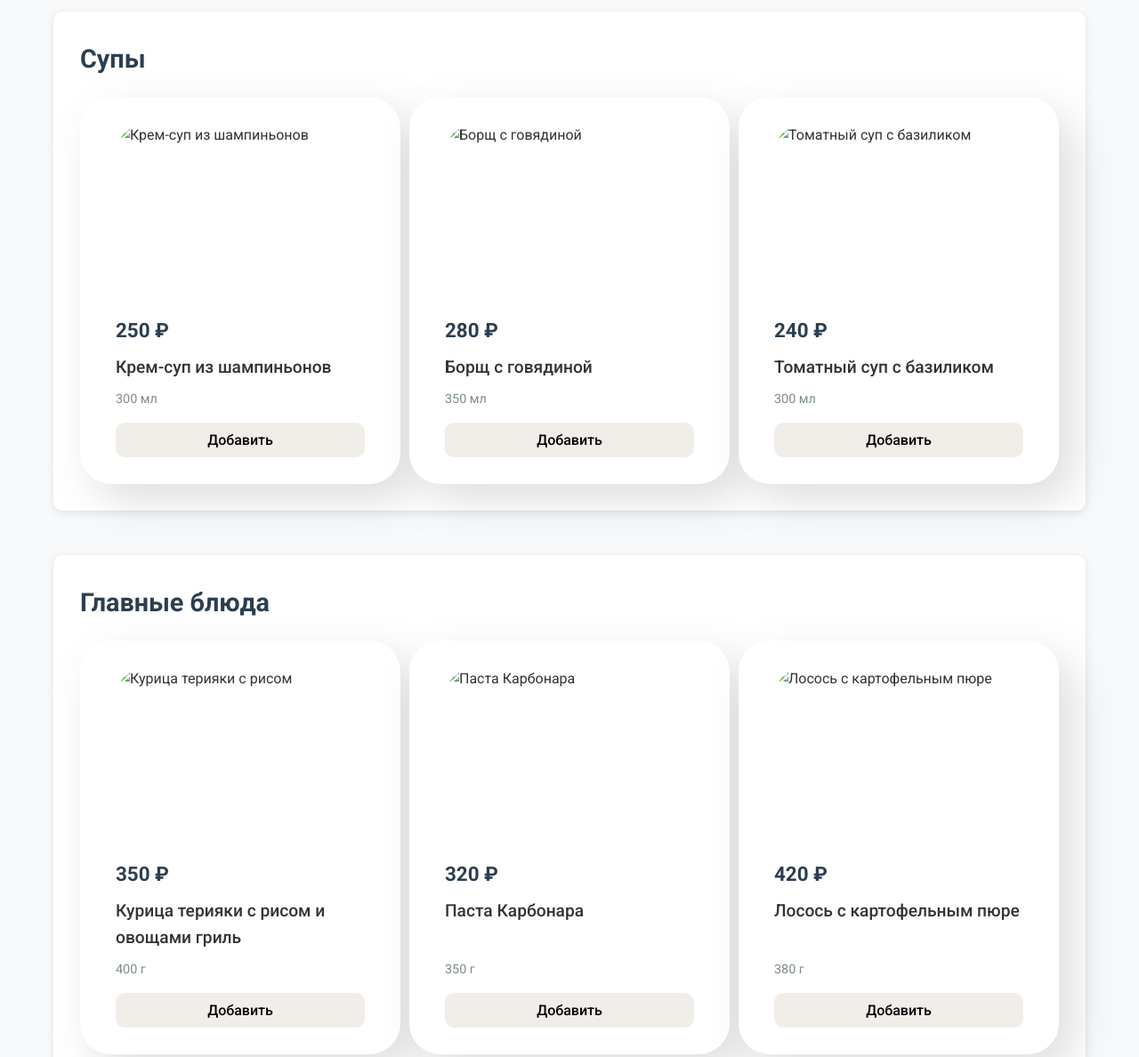
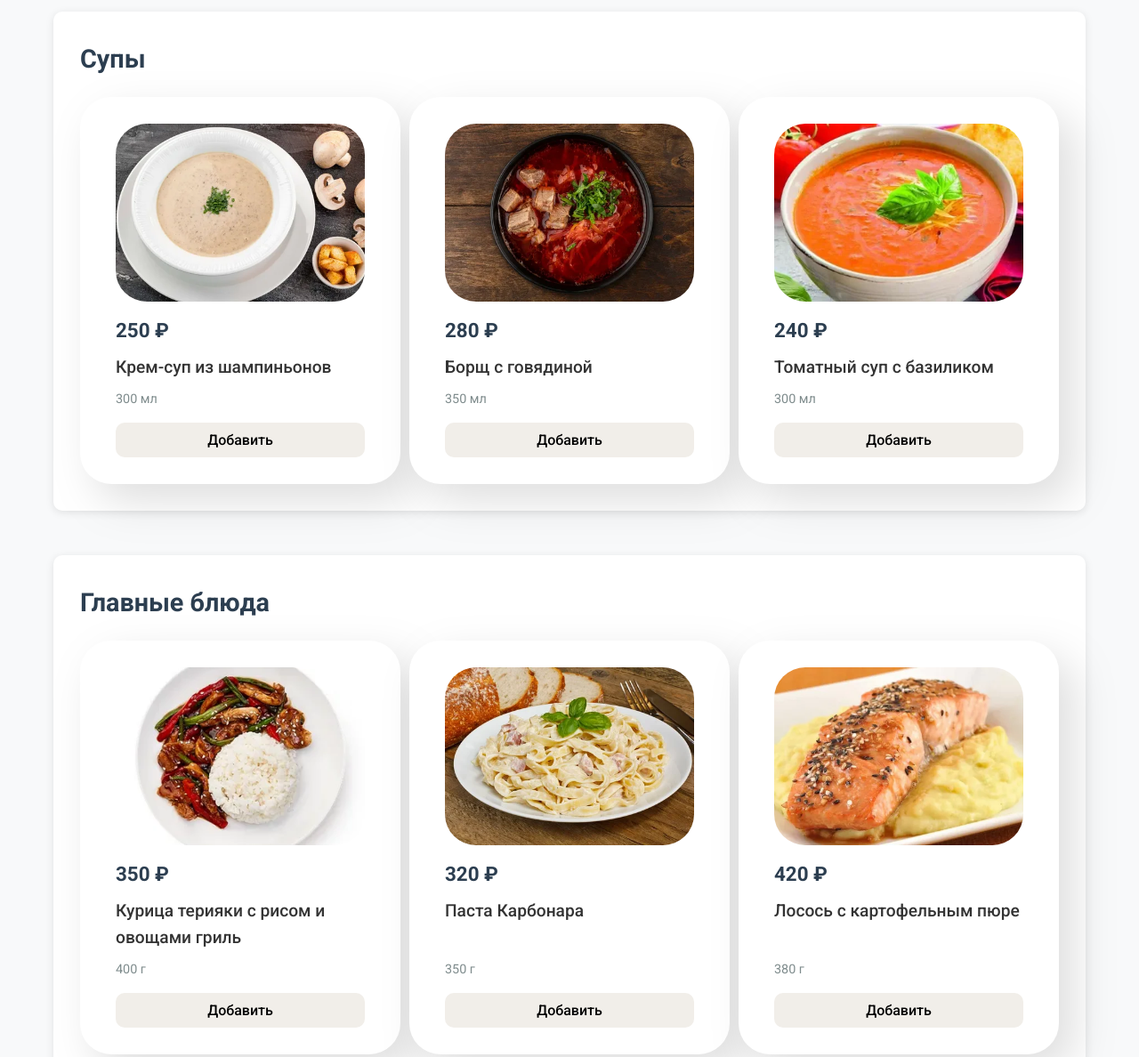
Before and after one commit to Tavvex/web_tech_lab, a plain HTML site: page build-lunch.html in a window 1280 px wide. Shown: the part 180-1368 px from the top of the page at 89% size. Drawn offline with Linux system fonts and the light colour scheme.

Commit message:
add images

```diff
--- a/build-lunch.html
+++ b/build-lunch.html
@@ -27,21 +27,21 @@
                 <h2>Супы</h2>
                 <div class="dishes-grid">
                     <div class="dish-card">
-                        <img src="images/soup1.jpg" alt="Крем-суп из шампиньонов">
+                        <img src="images/soup-murhs.jpg" alt="Крем-суп из шампиньонов">
                         <p class="price">250 ₽</p>
                         <p class="name">Крем-суп из шампиньонов</p>
                         <p class="weight">300 мл</p>
                         <button class="add-btn">Добавить</button>
                     </div>
                     <div class="dish-card">
-                        <img src="images/soup2.jpg" alt="Борщ с говядиной">
+                        <img src="images/soup-meat.jpg" alt="Борщ с говядиной">
                         <p class="price">280 ₽</p>
                         <p class="name">Борщ с говядиной</p>
                         <p class="weight">350 мл</p>
                         <button class="add-btn">Добавить</button>
                     </div>
                     <div class="dish-card">
-                        <img src="images/soup3.jpg" alt="Томатный суп с базиликом">
+                        <img src="images/soup-tomato.jpg" alt="Томатный суп с базиликом">
                         <p class="price">240 ₽</p>
                         <p class="name">Томатный суп с базиликом</p>
                         <p class="weight">300 мл</p>
@@ -54,21 +54,21 @@
                 <h2>Главные блюда</h2>
                 <div class="dishes-grid">
                     <div class="dish-card">
-                        <img src="images/main1.jpg" alt="Курица терияки с рисом">
+                        <img src="images/main-rise.jpg" alt="Курица терияки с рисом">
                         <p class="price">350 ₽</p>
                         <p class="name">Курица терияки с рисом и овощами гриль</p>
                         <p class="weight">400 г</p>
                         <button class="add-btn">Добавить</button>
                     </div>
                     <div class="dish-card">
-                        <img src="images/main2.jpg" alt="Паста Карбонара">
+                        <img src="images/main-itally.jpg" alt="Паста Карбонара">
                         <p class="price">320 ₽</p>
                         <p class="name">Паста Карбонара</p>
                         <p class="weight">350 г</p>
                         <button class="add-btn">Добавить</button>
                     </div>
                     <div class="dish-card">
-                        <img src="images/main3.jpg" alt="Лосось с картофельным пюре">
+                        <img src="images/main-fish.jpg" alt="Лосось с картофельным пюре">
                         <p class="price">420 ₽</p>
                         <p class="name">Лосось с картофельным пюре</p>
                         <p class="weight">380 г</p>
@@ -81,21 +81,21 @@
                 <h2>Напитки</h2>
                 <div class="dishes-grid">
                     <div class="dish-card">
-                        <img src="images/drink1.jpg" alt="Свежевыжатый апельсиновый сок">
+                        <img src="images/drink-orange.jpg" alt="Свежевыжатый апельсиновый сок">
                         <p class="price">180 ₽</p>
                         <p class="name">Свежевыжатый апельсиновый сок</p>
                         <p class="weight">250 мл</p>
                         <button class="add-btn">Добавить</button>
                     </div>
                     <div class="dish-card">
-                        <img src="images/drink2.jpg" alt="Яблочный сок">
+                        <img src="images/drink-apple.jpg" alt="Яблочный сок">
                         <p class="price">150 ₽</p>
                         <p class="name">Яблочный сок</p>
                         <p class="weight">250 мл</p>
                         <button class="add-btn">Добавить</button>
                     </div>
                     <div class="dish-card">
-                        <img src="images/drink3.jpg" alt="Морс клюквенный">
+                        <img src="images/drink-red.jpg" alt="Морс клюквенный">
                         <p class="price">160 ₽</p>
                         <p class="name">Морс клюквенный</p>
                         <p class="weight">250 мл</p>
```
Also changed, not shown: images/drink-apple.jpg (added), images/drink-orange.jpg (added), images/drink-red.jpg (added), images/main-fish.jpg (added), images/main-itally.jpg (added), images/main-rise.jpg (added), images/soup-meat.jpg (added), images/soup-murhs.jpg (added), images/soup-tomato.jpg (added), 1 other file.
